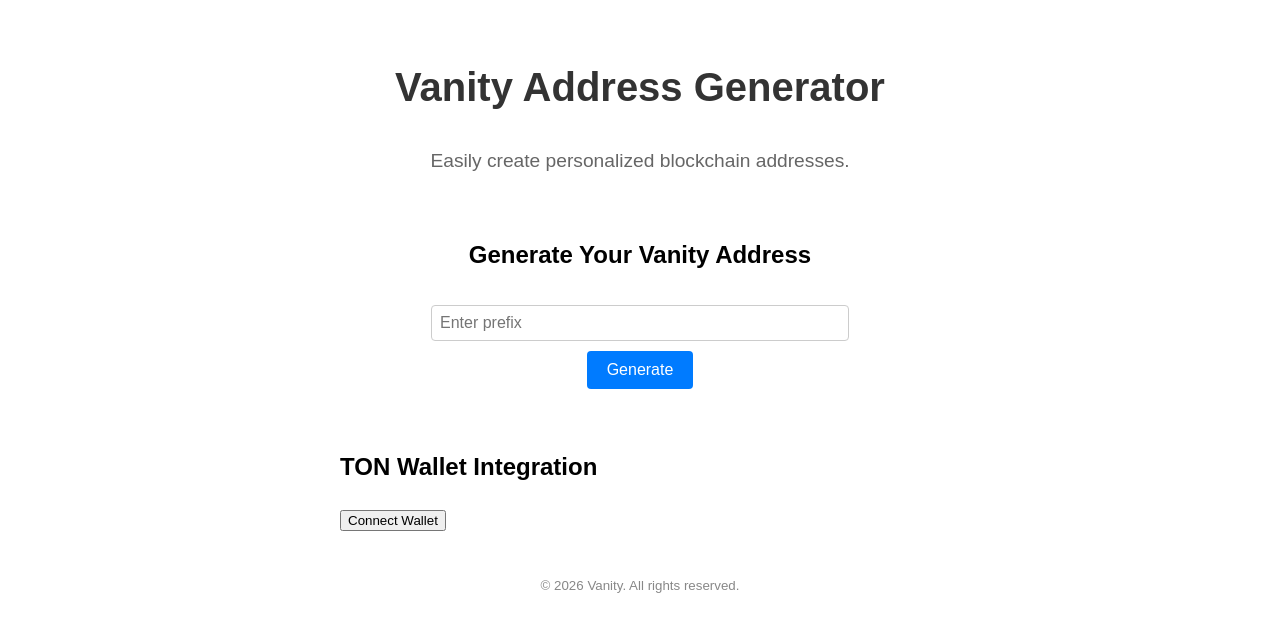
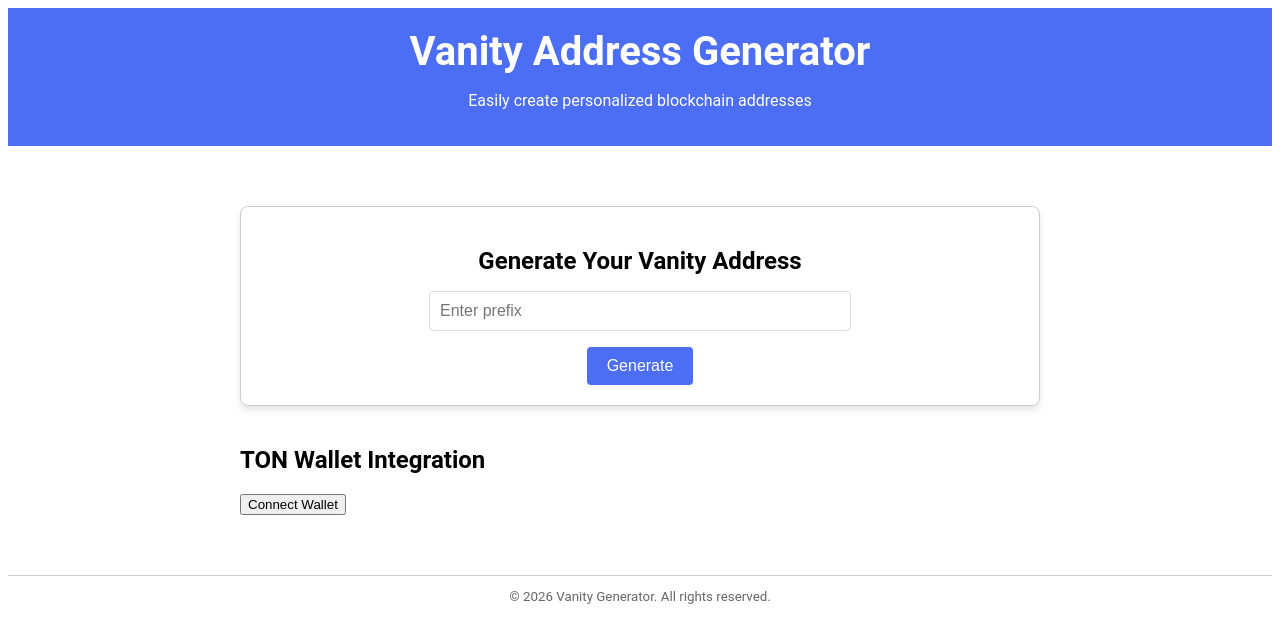
Before and after one commit to Penivera/ton-vanity, a React (Vite) app in the folder frontend/: page / in a window 1280 px wide. Shown: the top 642 px of the page. Built offline with nearby package versions, Linux system fonts and the light colour scheme.

Commit message:
Restored and enhanced UI for VanityGenerator and App components, fixed blank screen issue on generate

```diff
--- a/frontend/src/App.tsx
+++ b/frontend/src/App.tsx
@@ -3,23 +3,23 @@ import TonConnectIntegration from './components/TonConnectIntegration';
 
 const App = () => {
   return (
-    <div style={{ fontFamily: 'Arial, sans-serif', lineHeight: '1.6', padding: '20px' }}>
-      <header style={{ textAlign: 'center', marginBottom: '40px' }}>
-        <h1 style={{ fontSize: '2.5em', color: '#333' }}>Vanity Address Generator</h1>
-        <p style={{ fontSize: '1.2em', color: '#666' }}>
-          Easily create personalized blockchain addresses.
-        </p>
+    <div className="app-container" style={{ fontFamily: 'Roboto, sans-serif' }}>
+      <header className="app-header" style={{ textAlign: 'center', padding: '20px', backgroundColor: '#4C6EF5', color: 'white', marginBottom: '40px' }}>
+        <h1 style={{ fontSize: '2.5rem', margin: '0' }}>Vanity Address Generator</h1>
+        <p>Easily create personalized blockchain addresses</p>
       </header>
-      <main style={{ display: 'flex', flexDirection: 'column', alignItems: 'center' }}>
-        <section style={{ marginBottom: '40px', width: '100%', maxWidth: '600px' }}>
+
+      <main className="app-main" style={{ maxWidth: '800px', margin: '0 auto', padding: '20px' }}>
+        <section className="generator-section" style={{ marginBottom: '40px' }}>
           <VanityGenerator />
         </section>
-        <section style={{ width: '100%', maxWidth: '600px' }}>
+        <section className="wallet-section" style={{ marginTop: '40px' }}>
           <TonConnectIntegration />
         </section>
       </main>
-      <footer style={{ textAlign: 'center', marginTop: '40px', color: '#888' }}>
-        <small>&copy; 2026 Vanity. All rights reserved.</small>
+
+      <footer className="app-footer" style={{ textAlign: 'center', marginTop: '40px', padding: '10px', borderTop: '1px solid #ccc', color: '#666' }}>
+        <small>&copy; 2026 Vanity Generator. All rights reserved.</small>
       </footer>
     </div>
   );
--- a/frontend/src/components/VanityGenerator.tsx
+++ b/frontend/src/components/VanityGenerator.tsx
@@ -3,49 +3,50 @@ import axios from 'axios';
 
 const VanityGenerator = () => {
   const [prefix, setPrefix] = useState('');
-  const [generatedAddress, setGeneratedAddress] = useState('');
-  const [error, setError] = useState('');
+  const [result, setResult] = useState({
+    generatedAddress: '',
+    error: ''
+  });
 
-  const handleGenerate = async (e: React.FormEvent<HTMLFormElement>) => {
+  const handleGenerate = async (e) => {
     e.preventDefault();
     try {
       const response = await axios.post('/api/vanity-address', { prefix });
-      setGeneratedAddress(response.data.generatedAddress);
-      setError('');
+      setResult({ generatedAddress: response.data.generatedAddress, error: '' });
     } catch (err) {
-      if (axios.isAxiosError(err)) {
-        setError(err.response?.data?.error || 'An error occurred');
-      } else {
-        setError('An unexpected error occurred');
-      }
+      setResult({ generatedAddress: '', error: err.response?.data?.error || 'An error occurred' });
     }
   };
 
   return (
-    <div>
-      <form onSubmit={handleGenerate} style={{ display: 'flex', flexDirection: 'column', alignItems: 'center' }}>
-        <h2>Generate Your Vanity Address</h2>
+    <form onSubmit={handleGenerate} className="vanity-generator" style={{ textAlign: 'center', padding: '20px', border: '1px solid #ccc', borderRadius: '8px', boxShadow: '0 4px 6px rgba(0, 0, 0, 0.1)' }}>
+      <h2 style={{ fontSize: '1.5rem', marginBottom: '1rem' }}>Generate Your Vanity Address</h2>
       <input
         type="text"
         value={prefix}
         onChange={(e) => setPrefix(e.target.value)}
         placeholder="Enter prefix"
-          style={{ margin: '10px 0', padding: '8px', fontSize: '1em', border: '1px solid #ccc', borderRadius: '4px', width: '100%', maxWidth: '400px' }}
+        style={{ padding: '10px', fontSize: '1rem', borderRadius: '4px', border: '1px solid #ddd', width: 'calc(100% - 10px)', maxWidth: '400px', marginBottom: '1rem' }}
       />
+      <br />
       <button
         type="submit"
-          style={{ backgroundColor: '#007BFF', color: '#FFF', padding: '10px 20px', border: 'none', cursor: 'pointer', borderRadius: '4px', fontSize: '1em' }}
+        style={{ padding: '10px 20px', backgroundColor: '#4C6EF5', color: '#fff', borderRadius: '4px', border: 'none', fontSize: '1rem', cursor: 'pointer' }}
       >
         Generate
       </button>
+
+      {result.generatedAddress && (
+        <p style={{ marginTop: '1rem', padding: '10px', backgroundColor: '#DFF2BF', color: '#4F8A10', borderRadius: '4px' }}>
+          Generated Address: <strong>{result.generatedAddress}</strong>
+        </p>
+      )}
+      {result.error && (
+        <p style={{ marginTop: '1rem', padding: '10px', backgroundColor: '#FFD2D2', color: '#D8000C', borderRadius: '4px' }}>
+          Error: {result.error}
+        </p>
+      )}
     </form>
-      {generatedAddress && (
-        <p style={{ marginTop: '20px', color: 'green', fontSize: '1.2em' }}>Generated Address: {generatedAddress}</p>
-      )}
-      {error && (
-        <p style={{ marginTop: '20px', color: 'red', fontSize: '1.2em' }}>{error}</p>
-      )}
-    </div>
   );
 };
 
```
Lines whose indentation alone changed are shown as unchanged.
